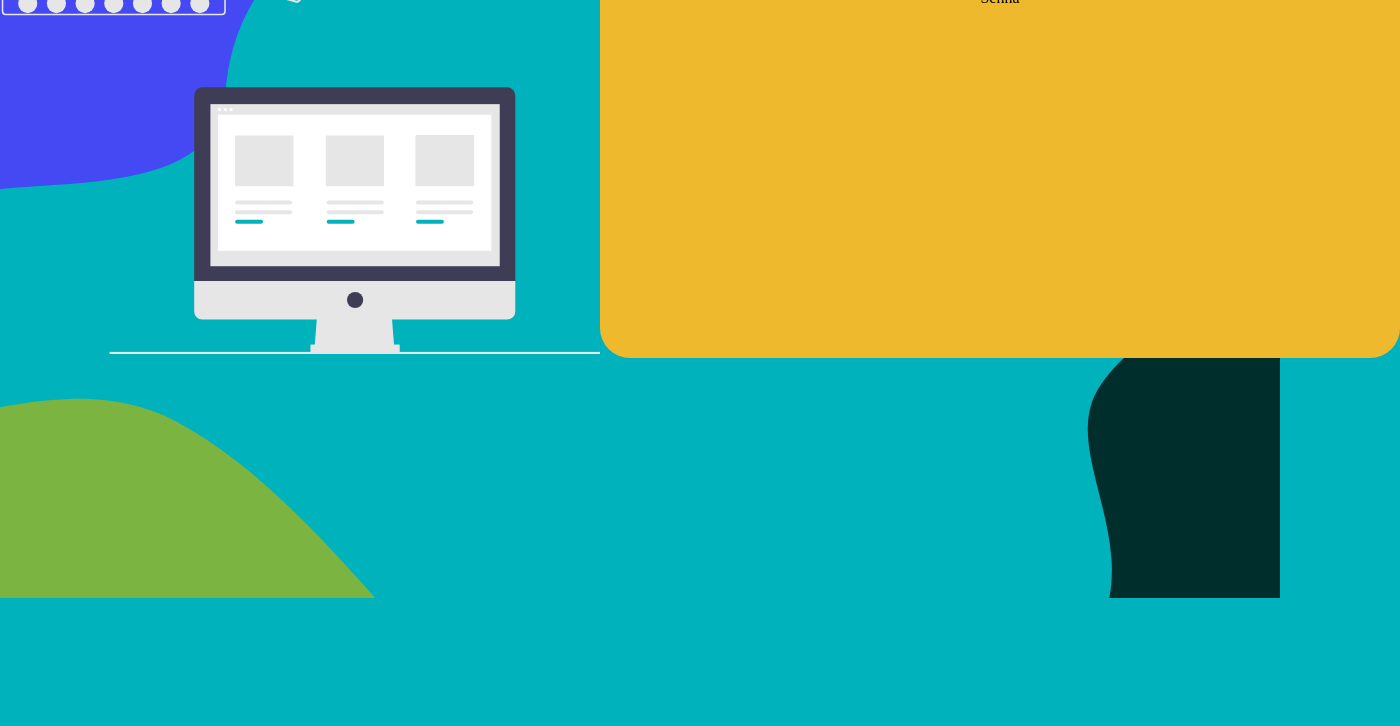
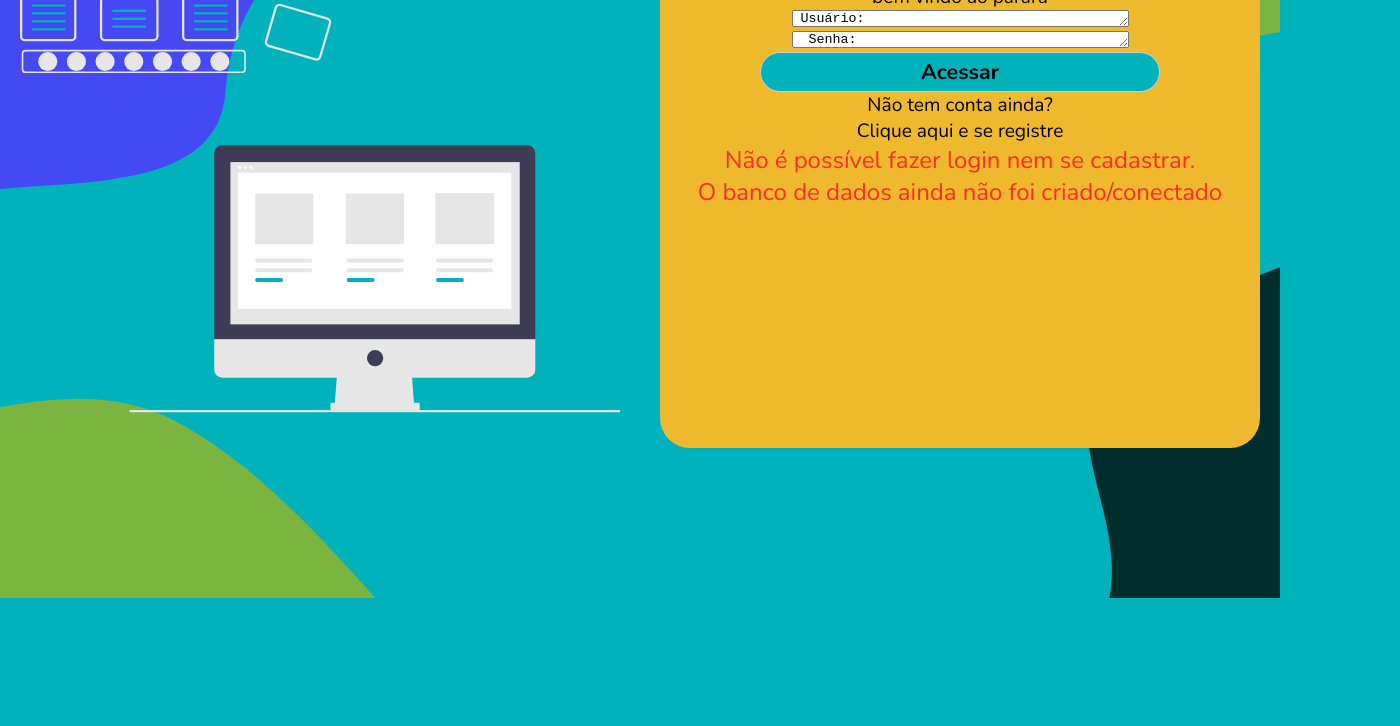
Before and after one commit to brunoamaia/gerenciador-JavaScript-online, a plain HTML site: page login/index.html in a window 1280 px wide. Shown: the part 202-928 px from the top of the page, 1400 px wide, since content can reach past the window. After the commit the page ends 800 px from the top, so only its background shows below. Drawn offline with nearby package versions, Linux system fonts and the light colour scheme.

Commit message:
ajuste do psoicionamento e inserção de dados na parte de login

```diff
--- a/login/index.html
+++ b/login/index.html
@@ -11,7 +11,7 @@
   <link href="https://fonts.googleapis.com/css2?family=Nunito:wght@400;700&display=swap" rel="stylesheet">
   <link href="https://fonts.googleapis.com/css2?family=Graduate&display=swap" rel="stylesheet">
 
-  <title>Meu gerenciador</title>
+  <title>Login</title>
 </head>
 <body>
 
@@ -26,20 +26,35 @@
         <h1>login</h1>
         <p>bem vindo ao parara</p>
         <div class="field-container">
-          <div class="user"> <span> Usuário </span>  </div>
-          <div class="password"> <span> Senha </span> </div>
+          <div class="user-container">
+            <!-- <label for="user"> <span> Usuário: </span> </label> -->
+            <textarea id="user" name="user" rows="1" cols="40"> Usuário: </textarea>
+          </div>
+
+          <div class="password-container">
+            <!-- <label for="password"> <span> Senha: </span> </label> -->
+            <textarea id="password" name="password" rows="1" cols="40">  Senha: </textarea>
+          </div>
+
+          <button type="button" OnClick="aviso()"> <span>Acessar</span> </button>
         </div>
 
+        <p>Não tem conta ainda? </p>
+        <a href="#" OnClick="aviso()"> <p>Clique aqui e se registre</p> </a>
+        <div class="alert">
+          <span> Não é possível fazer login nem se cadastrar. <br>
+          O banco de dados ainda não foi criado/conectado</span>
         </div>
       </div>
+
     </div>
 
+    <div class="background-image">
+      <img class="background-image-01" src="../src/img/fundo-01.svg" alt="">
+      <img class="background-image-02" src="../src/img/fundo-02.svg" alt="">
+    </div>
   </section>
 
-  <div class="background-image">
-    <img class="background-image-01" src="../src/img/fundo-01.svg" alt="">
-    <img class="background-image-02" src="../src/img/fundo-02.svg" alt="">
-  </div>
 
   <script src="script.js"></script>
 </body>
--- a/login/login.css
+++ b/login/login.css
@@ -11,41 +11,51 @@
 body {
   background-color: #00B2BC;
   height: 100vh;
-  width: 100vw;
+  width: 100%;
 }
 
 .background-image img {
   position: absolute;
+  margin: 0;
+  padding: 0;
   z-index: -1;
 }
 .background-image-01 {
   left: 0;
   top: 0;
   height: 100%;
+  margin: 0;
+  padding: 0;
 }
 .background-image-02 {
   right: 0;
   top: 0;
   height: 100%;
+  margin: 0;
+  padding: 0;
 }
 
 section {
   position: relative;
-  text-align: center;
-  vertical-align: center;
+  display: flex;
 }
 
 .login-container {
-  /*border: 2px solid #ccc;*/
-  display: flex;
-  flex: 1;
-  margin: 10% auto 0;
+  display: grid;
+  grid-template-columns: 1fr 1fr;
+  justify-items: center;
+  margin: calc( (100vh - 500px)/2) auto;
 }
-.login-container div {
-  width: 800px;
+.login-container > div {
+  height: 500px;
+  width: 600px;
 }
 
-
+.ilustration {
+  display: flex;
+  flex-direction: row;
+  margin: 0 20px;
+}
 .ilustration img {
   width: 600px
 }
@@ -53,4 +63,48 @@ section {
 .login-screen {
   background-color: #EFB92E;
   border-radius: 30px;
+  text-align: center;
 }
+
+.login-screen h1 {
+  color: var(--color-text-menu);
+  font-family: 'Graduate', cursive;
+  font-size: 2em;
+  font-weight: 700;
+}
+.login-screen p {
+  color: var(--color-text-base);
+  font-family: 'Nunito', sans-serif;
+  font-size: 1.2em;
+}
+.field-container span {
+  color: var(--color-text-base);
+  font-family: 'Nunito', sans-serif;
+  font-size: 1.2em;
+}
+
+.field-container button {
+  width: 400px;
+  height: 40px;
+
+  border: 1px solid #ccc;
+  border-radius: 20px;
+  background-color: #00B2BC;
+}
+.field-container button span {
+  font-size: 1.6em;
+  font-weight: 700;
+}
+
+
+.login-screen a {
+  text-decoration: none;
+  color:var(--color-text-base);
+}
+
+
+.alert span {
+  color: #ff2a2a;
+  font-family: 'Nunito', sans-serif;
+  font-size: 1.5em;
+}
--- a/login/script.js
+++ b/login/script.js
@@ -0,0 +1,3 @@
+function aviso () {
+  alert('Função indisponível no momento!!!')
+}
```
